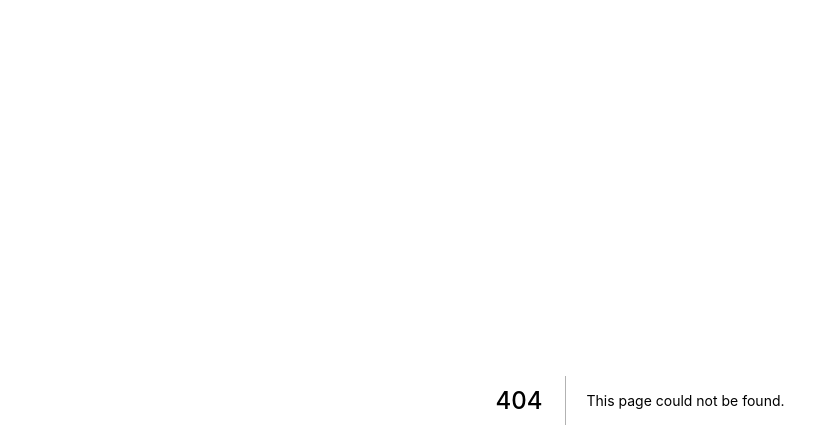
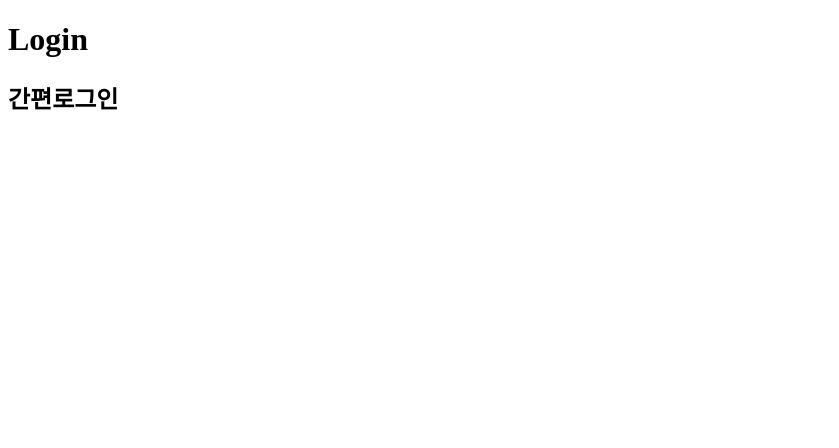
Before and after one commit to Ko-GyeongTae/Frontend-GymManagement-client, a Next.js app: page /login in a window 1280 px wide. Before the commit this address had no page. Shown: the top 448 px of the page, without its empty margins (0-839 px from the left). Built offline with nearby package versions, Linux system fonts and the light colour scheme.

Commit message:
<ADD> login

```diff
--- /dev/null
+++ b/pages/login.tsx
@@ -0,0 +1,14 @@
+import React, { useState } from "react";
+import Head from "next/head";
+
+const Login = () => {
+
+  return (
+    <div>
+      <h1>Login</h1>
+      <h2>간편로그인</h2>
+    </div>
+  );
+}
+
+export default Login;
```
